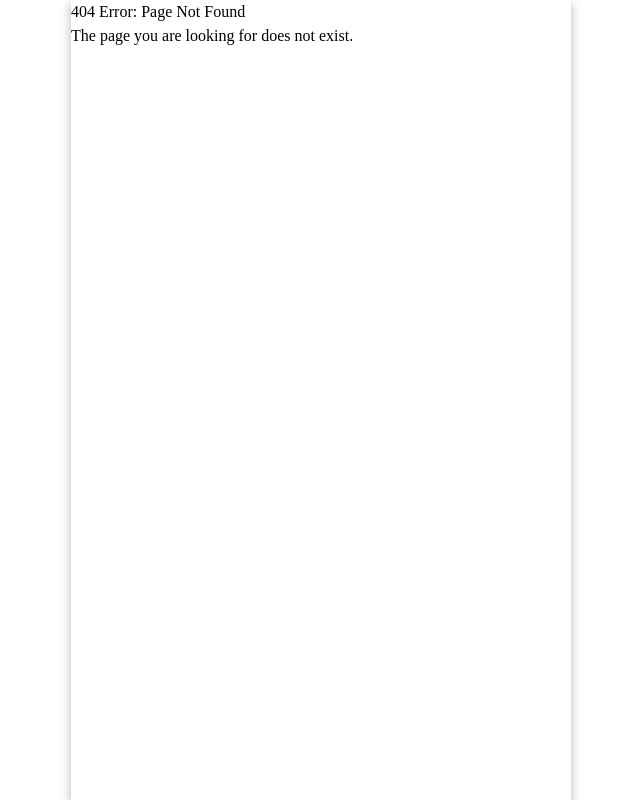
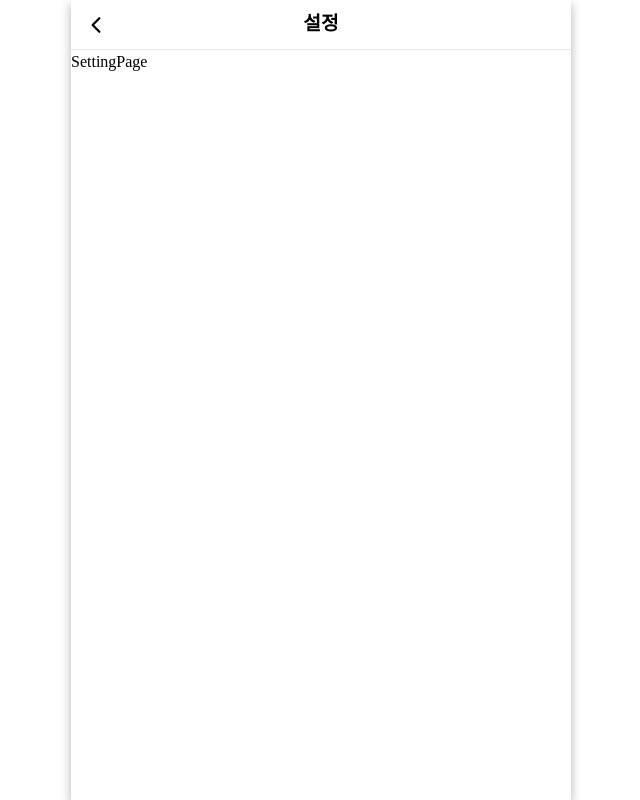
Before and after one commit to OZ-Coding-School/oz_02_main-001-FE, a React (Vite) app: page /setting in a window 1280 px wide. Before the commit this address had no page. Shown: the whole page, without its empty margins (319-959 px from the left). Built offline with nearby package versions, Linux system fonts and the light colour scheme; a web font is replaced by a local one.

Commit message:
Chore: SettingPage 추가 및 라우팅 설정

```diff
--- a/src/App.tsx
+++ b/src/App.tsx
@@ -17,6 +17,7 @@ import MyPage from "./pages/MyPage/page";
 import ProfilePage from "./pages/ProfilePage/page";
 import RecommendedRecipePage from "./pages/RecommendedRecipePage/page";
 import ErrorPage from "./pages/ErrorPage";
+import SettingPage from "./pages/SettingPage/page";
 
 function App() {
   return (
@@ -37,6 +38,7 @@ function App() {
           <Route path="/bookmark" element={<BookMarkPage />} />
           <Route path="/liked" element={<LikedPage />} />
           <Route path="/account" element={<MyPage />} />
+          <Route path="/setting" element={<SettingPage />} />
           <Route path="/profile/:userId" element={<ProfilePage />} />
           <Route path="*" element={<ErrorPage />} />
         </Route>
--- /dev/null
+++ b/src/pages/SettingPage/page/index.tsx
@@ -0,0 +1,13 @@
+import Header from "@components/header/Header";
+import React from "react";
+
+const SettingPage: React.FC = () => {
+  return (
+    <>
+      <Header hasBackBtn={true} title="설정" />
+      <div>SettingPage</div>
+    </>
+  );
+};
+
+export default SettingPage;
```
